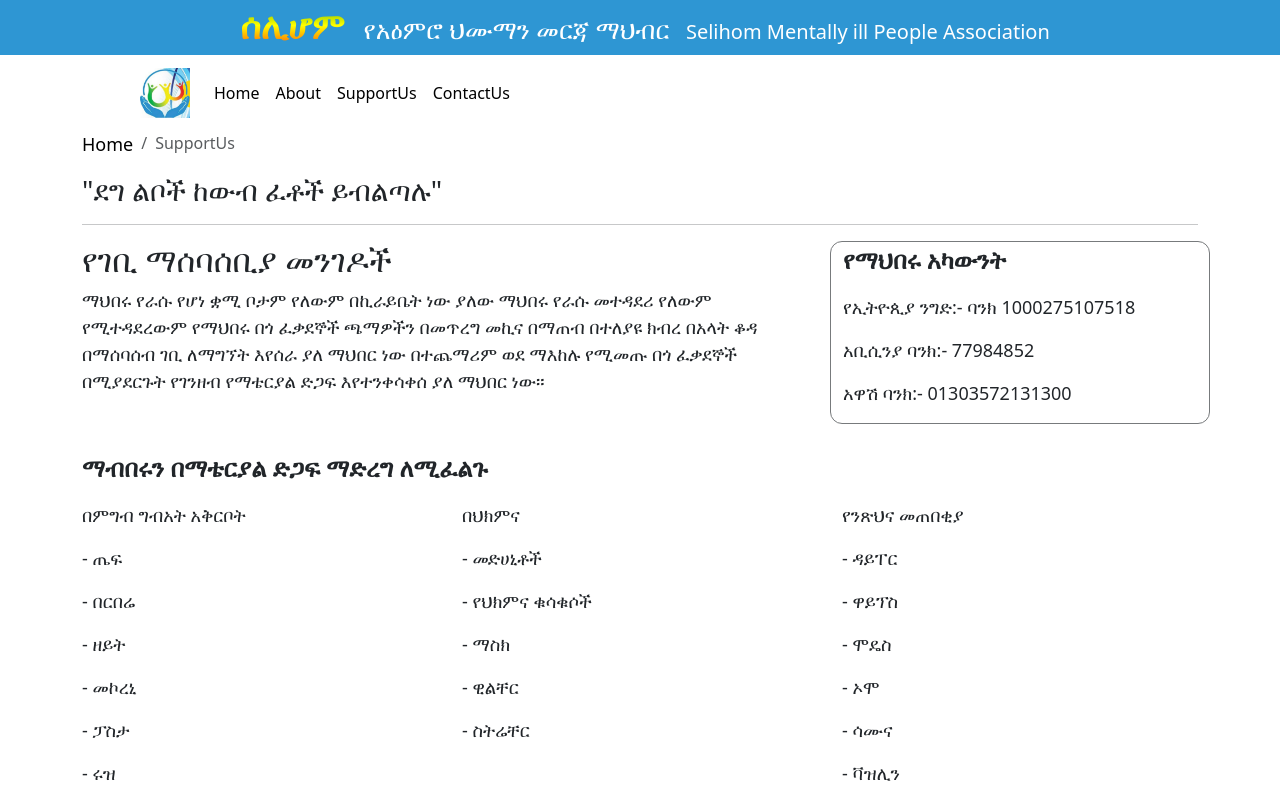
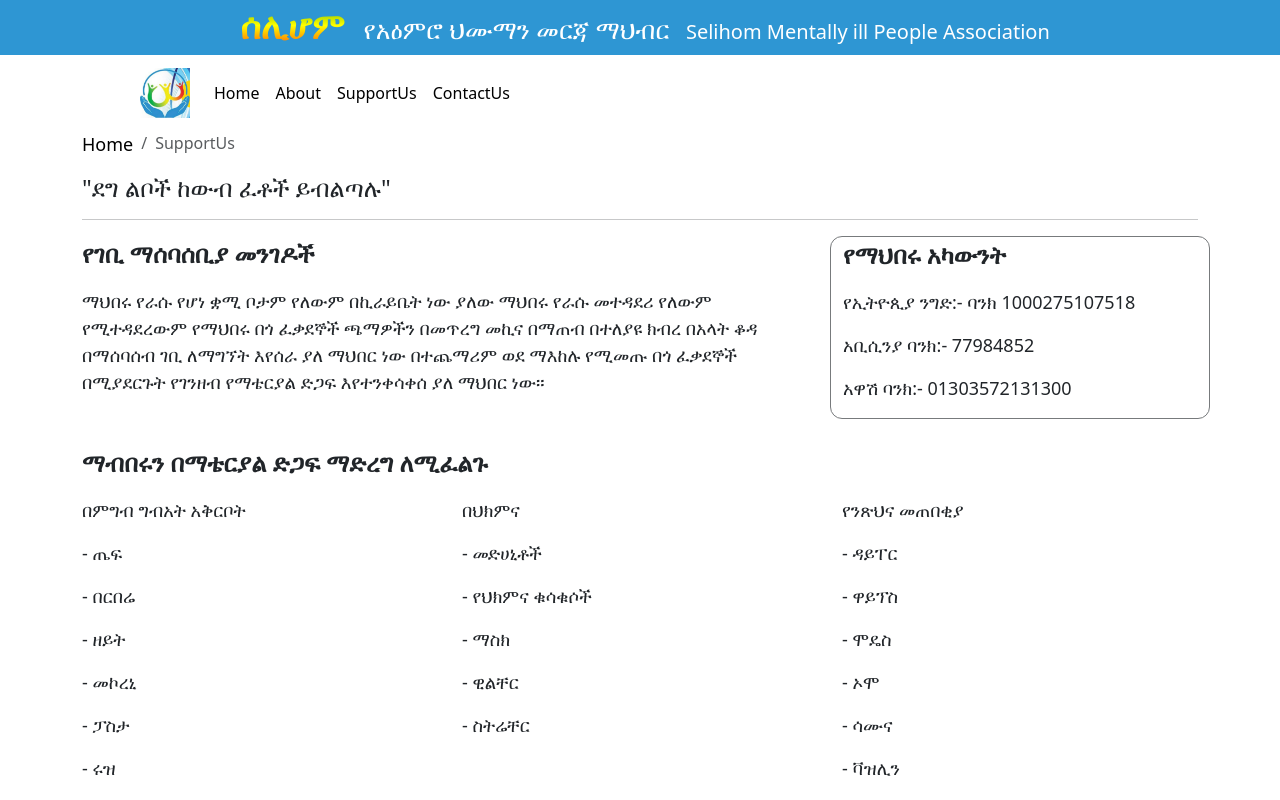
Before and after one commit to Habtamu-Dires/selihom, a React (Create React App) app: page /support in a window 1280 px wide. Shown: the top 800 px of the page. Built offline with nearby package versions, Linux system fonts and the light colour scheme.

Commit message:
title update on about & support.js

```diff
--- a/src/components/About.js
+++ b/src/components/About.js
@@ -11,14 +11,14 @@
                         <BreadcrumbItem active>About Us</BreadcrumbItem>
                     </Breadcrumb>
                     <div className="col-12">
-                        <h3>ሰሊሆም የአዕምሮ ህሙማን መርጃ ማህብር</h3>
+                        <h4>ሰሊሆም የአዕምሮ ህሙማን መርጃ ማህብር</h4>
                         <hr />
                     </div>
                 </div>
                 <div className="row">
                    <div className="col-12 col-md-8">
                         <div className="me-md-5">
-                            <h2 className="homp-comp-title">የማህበሩ አነሳስ</h2>
+                            <p className="home-comp-title">የማህበሩ አነሳስ</p>
                             <p>
                                 የማህበሩ አመሰራረት የማህበሩ መስራች ወጣት ሚኪያስ ለገሠ ወላጅ አባቱ በአዕምሮ ህመም ምክንያትያት የኖርበት ከነበረበት ቤት አካባቢ ጠፍቶ ጎዳና ላይ ወድቆ ከብዙ እንግልት ድካም በኃላም ቢያገኙትም በዚሁ ህመም የተነሳ በኤሌትሪክ አደጋ ህይወቱን አጣ ይህን አይቶ ያደገው አቶ ሚኪያስ ለገሠ ወላጅ አባቱን ያሳጣውን ህመም ለመታገል ለሌሎች ለመድረስ በማሰብ ተነሳስቶ በአቅራቢያው ካሉ ጓደኞቹን በማስተባበር በሽንቁሩ ቅዱስ ሚካኤል ቤተክርስትያን ቤት በመከራየት አንድ ጎዳና ላይ የወደቀ የአዕምሮ ህመምተኛ በማንሳት ስራውን ጀመረ ከዛም በርካታ ሰዎችን በማንዳት በመርዳት ሌሎች ሰዎችን በማስተባበር በየቤቱ እየዞሩ ሽሮ በርበሬዎችን ጤፍ በመሰብሰብ ጫማዎችን በመጥረግ መኪና በማጠብ በሚገኝ ገቢ ከጎዳና የተነሱትን ሰዎች ማገዝ መንከባከብ ጀመረ ለ 3 አመት ያህል በዚያ ከቆዩ በኋላ ቦታው ከከተማም ራቅ ያለ በመሆኑም ለህክምና ክትትል ለማድረግም በጣም አዳጋች በመሆኑ እናም ቤቶቹም ጠባብ በመሆናቸው የተነሳ በርካታ ሰዎች ለመድረስ ስላልተቻለ ካለበት ቦታ በመቀየር በ እንጦጦ ቅዱስ እራጉኤል ቤተክርስትያን አካባቢ 2000 ካሬ ቦታ በመከራየት ለበርካታ ሰዎች ድጋፍ ማድረግ ለውጥ ማምጣት የቻለ ማህበር ነው ማህበሩ ከተመሰረተ ጀምሮ በርካታ በዚህ ህመም የተነሳ ታመው ያሉ ህሙማንን በሚደረግላቸው ድጋፍ እንክብካቤ ህክምና ለውጥ ሲያመጡ የተሻለ የጤና ሁኔታ ላይ ሲደርሱ ቤተሰቦቻቸውን በማፈላለግ የማገናኘት ስራዎችን ሰርቷል በማእከሉ ከተመሰረተ ጀምሮ በርካታ ሰዎች ወደ ማእከሉ ገብተው ድጋፍ እንክብካቤ እያደረገ የተሸላቸውንም ሰዎች የተለያዩ ስልጠናዎች በመስጠት ወደማህመረሰቡ እንዲቀለቀሉ ተደርጓል ከተሸላቸው ሰዎች ውስጥም በማእከሉ ስራ እድል ተመቻችቶላቸው እዛው እየሰሩ የሚገኙም አሉ አሁን ላይ በማእከሉ ውስጥ 200 ሰዎች ይገኛሉ ከነዛም ውስጥ 85 ፐርሰንት የሚሆኑት የተረጋጉ የተሸለ ጠጤና ሁኔታ ላይ ይገኛሉ ፡፡
                             </p>
--- a/src/components/Home.js
+++ b/src/components/Home.js
@@ -25,7 +25,7 @@
         </div>
         <div className="d-flex justify-content-center my-5">
            <div className="home-components row">
-                <div className="col-md-8 col-12">
+                <div className="col-12 col-md-8">
                     <div className="me-md-5">
                         <p className="home-comp-title">ሰሊሆም የአዕምሮ ህሙማን መርጃ ማህበር የሚሰራቸው ስራዎች</p>
                         <p>
--- a/src/components/Support.js
+++ b/src/components/Support.js
@@ -11,14 +11,14 @@
                         <BreadcrumbItem active>SupportUs</BreadcrumbItem>
                     </Breadcrumb>
                     <div className="col-12">
-                        <h3>"ደግ ልቦች ከውብ ፈቶች ይብልጣሉ"</h3>
+                        <h4>"ደግ ልቦች ከውብ ፈቶች ይብልጣሉ"</h4>
                         <hr />
                     </div>
                 </div>
                 <div className="row">
                    <div className="col-12 col-md-8">
                         <div className="me-md-5">
-                            <h2 className="homp-comp-title">የገቢ ማሰባሰቢያ መንገዶች</h2>
+                            <p className="home-comp-title">የገቢ ማሰባሰቢያ መንገዶች</p>
                             <p>
                             ማህበሩ የራሱ የሆነ ቋሚ ቦታም የለውም በኪራይቤት ነው ያለው
                             ማህበሩ የራሱ መተዳደሪ የለውም የሚተዳደረውም የማህበሩ በጎ ፈቃደኞች ጫማዎችን በመጥረግ መኪና በማጠብ በተለያዩ ክብረ በአላት ቆዳ በማሰባሰብ ገቢ ለማግኘት እየሰራ ያለ ማህበር ነው በተጨማሪም ወደ ማእከሉ የሚመጡ በጎ ፈቃደኞች በሚያደርጉት የገንዘብ የማቴርያል ድጋፍ እየተንቀሳቀሰ ያለ ማህበር ነው፡፡
```
